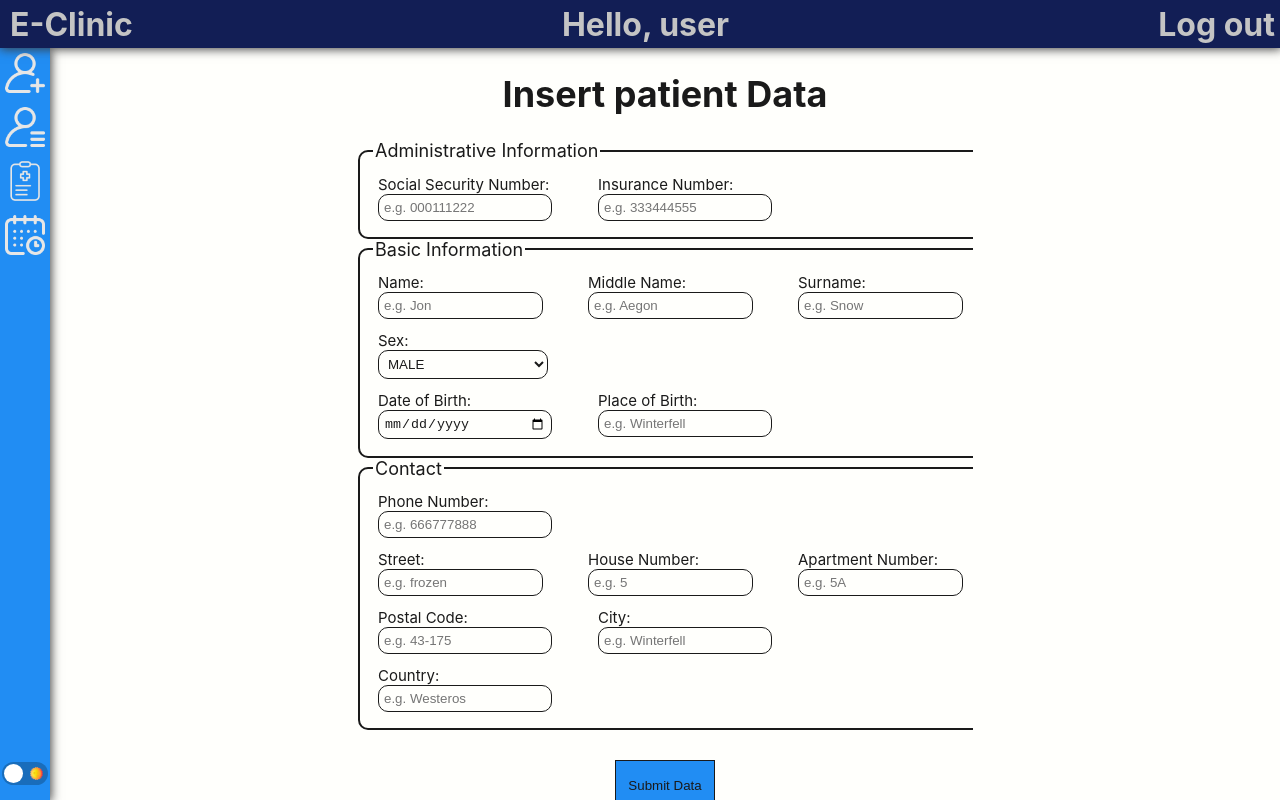
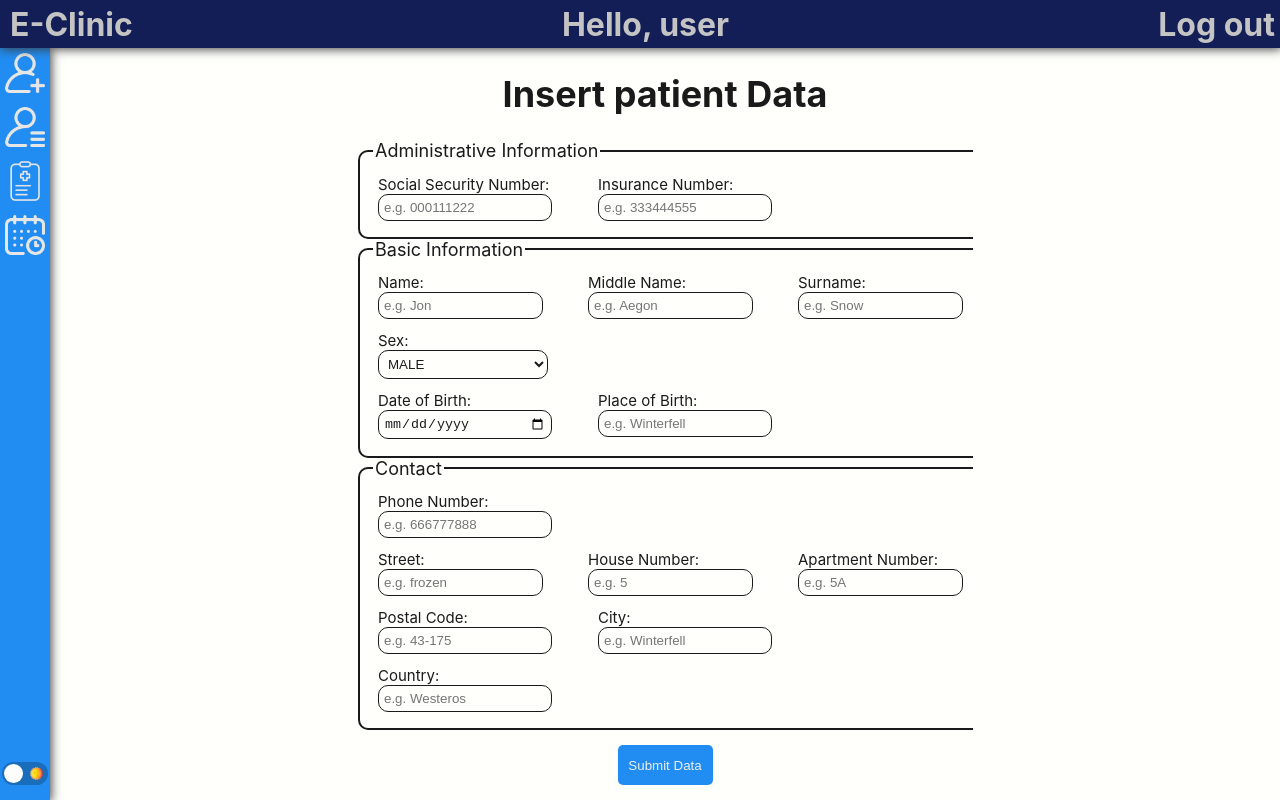
Before and after one commit to SolidCodeEmpire/Clinic, a React (Create React App) app in the folder frontend/: page /add-patient in a window 1280 px wide. Built offline with nearby package versions, Linux system fonts and the light colour scheme.

Commit message:
0.2.1 - Updated buttons visuals

```diff
--- a/frontend/src/Components/Contents/AddPatient/AddPatient.css
+++ b/frontend/src/Components/Contents/AddPatient/AddPatient.css
@@ -9,12 +9,13 @@
 }
 
 .add-patient-button{
-    color: var(--font-color);
+    color: var(--button-foreground);
     background-color: var(--navbar-color);
-    width: 100px;
-    height: 50px;
-    margin-top: 30px;
-    border: solid var(--font-color) 1px;
+    width: 95px;
+    height: 40px;
+    margin-top: 15px;
+    border:none;
+    border-radius: 5px;
     padding: 10px;
 }
 
--- a/frontend/src/Components/Contents/ViewPatients/ViewPatients.css
+++ b/frontend/src/Components/Contents/ViewPatients/ViewPatients.css
@@ -118,7 +118,7 @@
 .edit-button-wrapper{
     display: flex;
     justify-content: right;
-    width: 73%;
+    width: 95%;
     min-width: 628px;
     margin: auto;
 }
@@ -134,3 +134,19 @@
 .on {
     background-color: var(--navbar-color);
 }
+
+.patient-popup-button {
+    color: var(--button-foreground);
+    background-color: var(--navbar-color);
+    width: 120px;
+    height: 40px;
+    margin-top: 15px;
+    border:none;
+    border-radius: 5px;
+    padding: 10px;
+}
+
+.patient-popup-button:hover{
+    cursor: pointer;
+    filter:invert(10%);
+}
--- a/frontend/src/Components/Contents/ViewPatients/ViewPatients.tsx
+++ b/frontend/src/Components/Contents/ViewPatients/ViewPatients.tsx
@@ -116,12 +116,12 @@ function PatientDetailsPopup(props: PatientPopupProps) {
     <PatientForm patient={props.patient} disabled={isDisabled} patientDispatcher={props.patientDispatcher}></PatientForm>
 
     <div className='add-patient-button-div'>
-      <button className='add-patient-button' onClick={() => {
+      <button className='patient-popup-button' onClick={() => {
         // to do
         props.patientDispatcher(undefined)
       }}>Discard changes</button>
 
-      <button className='add-patient-button' onClick={() => {
+      <button className='patient-popup-button' onClick={() => {
         console.log(props.patient)
         props.patientsListDispatcher(props.patientsList.map((value, id) => value.id === props.patient.id ? props.patient : value))
         props.patientDispatcher(undefined)
--- a/frontend/src/Components/ToggleTheme/ToggleTheme.tsx
+++ b/frontend/src/Components/ToggleTheme/ToggleTheme.tsx
@@ -25,7 +25,9 @@ export default function ToggleTheme() {
     --font-color: #1a1a1a;
     --toggle-background: #196dbb;
     --list-odd-color: #e4e4e4;
-    --list-even-color: #c8c8c8;`
+    --list-even-color: #c8c8c8;
+    --button-default: #eaeaea;
+    --button-foreground: #eeeeec;`
 
   const darkTheme =
     `--titlebar-color: #050505;
@@ -35,7 +37,9 @@ export default function ToggleTheme() {
     --font-color: #fffff0;
     --toggle-background: #2b2b2b;
     --list-odd-color: #3a3a3a;
-    --list-even-color: #525252;`
+    --list-even-color: #525252;
+    --button-default: #cacaca;
+    --button-foreground: #eeeeec;`
 
   // Set new colors
   var root = document.documentElement;
```
